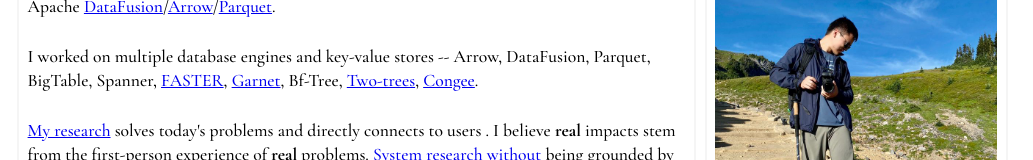
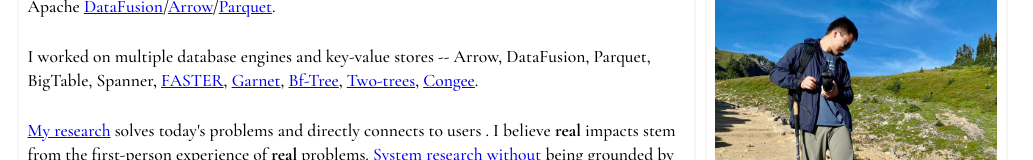
Before and after one commit to XiangpengHao/website, a SvelteKit app: page / in a window 1280 px wide. Shown: the part 179-339 px from the top of the page, without its empty margins (0-1033 px from the left). Built offline with nearby package versions, Linux system fonts and the light colour scheme.

Commit message:
update paper

```diff
--- a/src/routes/+page.svelte
+++ b/src/routes/+page.svelte
@@ -55,7 +55,8 @@
 				I worked on multiple database engines and key-value stores -- Arrow, DataFusion, Parquet, BigTable,
 				Spanner,
 				<a href="https://github.com/microsoft/FASTER">FASTER</a>,
-				<a href="https://github.com/microsoft/garnet">Garnet</a>, Bf-Tree,
+				<a href="https://github.com/microsoft/garnet">Garnet</a>,
+				<a href="https://www.vldb.org/pvldb/vol17/p3442-hao.pdf">Bf-Tree</a>,
 				<a href="https://dl.acm.org/doi/10.1145/3639286">Two-trees</a>,
 				<a href="https://github.com/XiangpengHao/congee">Congee</a>.<br />
 				<br />
```
